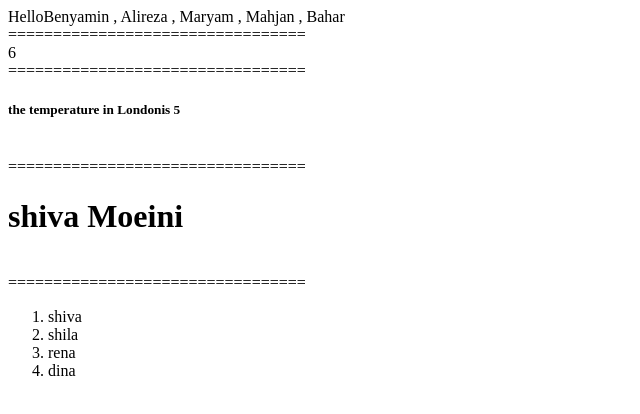
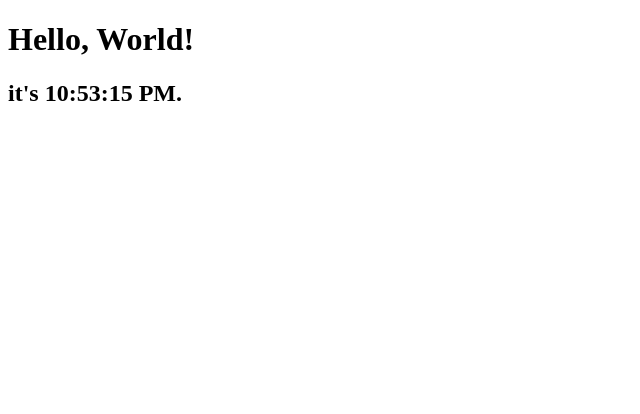
Before and after one commit to shivamoeini/zamin-khaki, a React (Create React App) app in the folder client/my-app/: page / in a window 1280 px wide. Shown: the top 414 px of the page, without its empty margins (0-640 px from the left). Built offline with nearby package versions, Linux system fonts and the light colour scheme.

Commit message:
datetime

```diff
--- a/client/my-app/src/index.js
+++ b/client/my-app/src/index.js
@@ -1,6 +1,6 @@
 import React from "react";
 import ReactDOM from "react-dom/client";
-import App from './App'
+// import App from './App'
 // function Welcome(props){
 //   return <h1>Hello,{props.name}</h1>
 // }
@@ -73,7 +73,25 @@
 //     author={comment.author} />
 // );
 
+// const root = ReactDOM.createRoot(document.getElementById('root'));
+// root.render( <React.StrictMode>
+//   <App />
+// </React.StrictMode>,)
+
+
+
 const root = ReactDOM.createRoot(document.getElementById('root'));
-root.render( <React.StrictMode>
-  <App />
-</React.StrictMode>,)
+function Clock(props){
+  return(
+    <div>
+      <h1>Hello, World!</h1>
+      <h2>it's {props.date.toLocaleTimeString()}.</h2>
+    </div>
+ )
+
+}
+function tick(){
+
+  root.render(<Clock  date={new Date()}/>)
+}
+setInterval (tick,1000);
```
